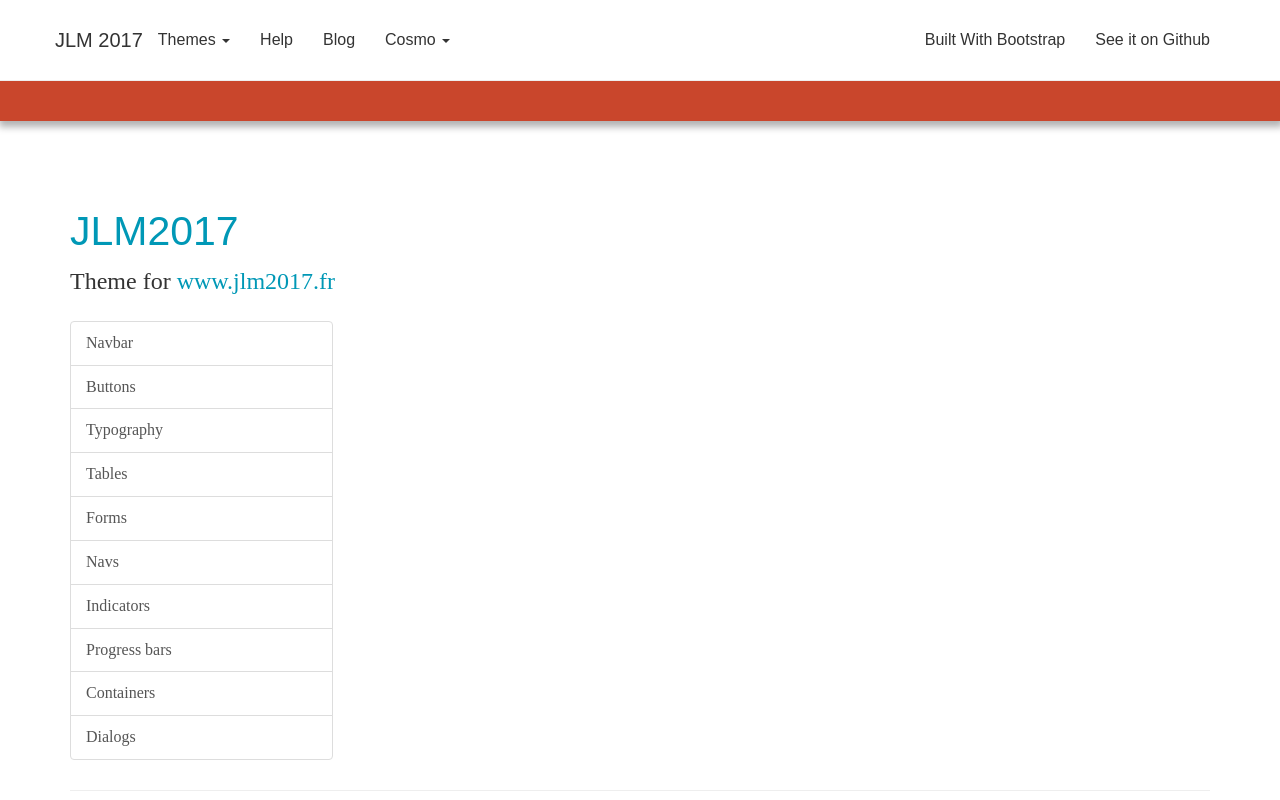
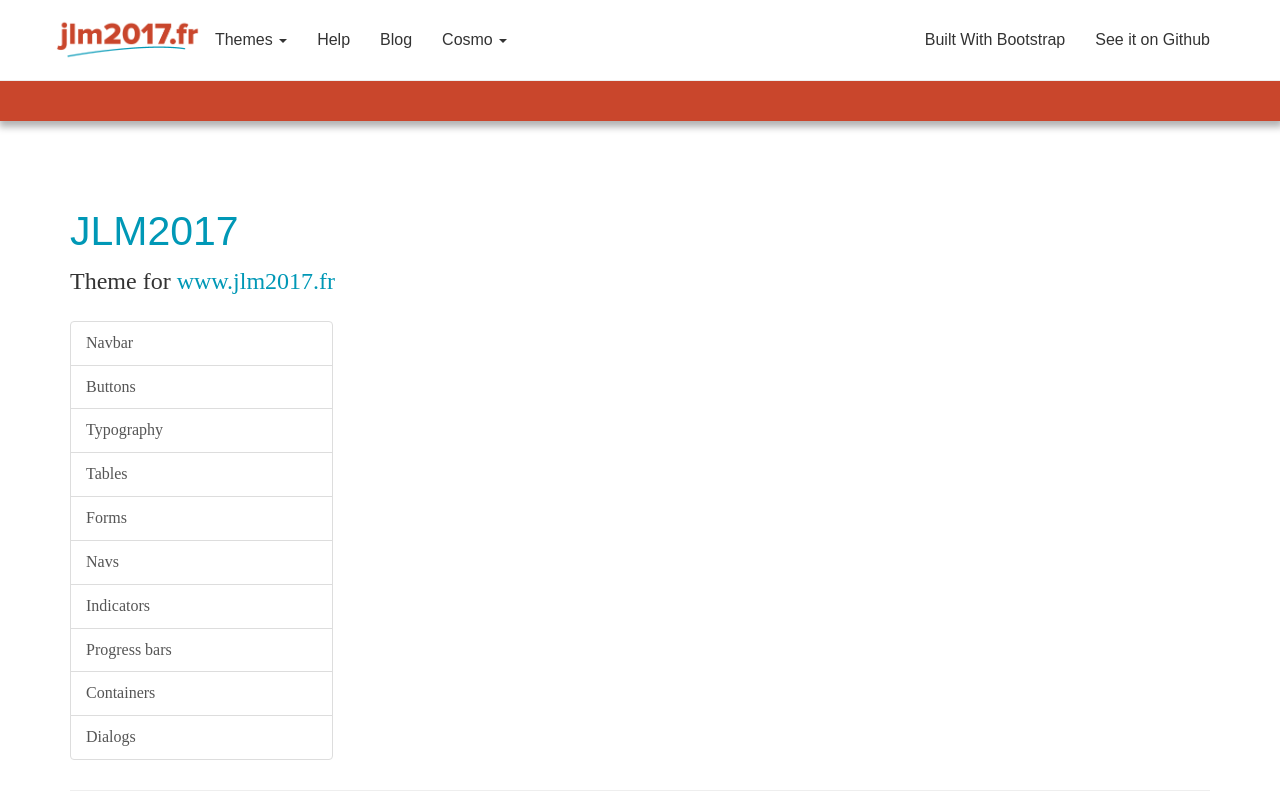
Before and after one commit to lafranceinsoumise/theme, a website: page index.html in a window 1280 px wide. Shown: the top 800 px of the page. Drawn offline with nearby package versions, Linux system fonts and the light colour scheme; a web font is replaced by a local one.

Commit message:
add logo

```diff
--- a/index.html
+++ b/index.html
@@ -16,12 +16,13 @@
     <nav class="navbar navbar-default navbar-static-top">
       <div class="container">
         <div class="navbar-header">
-          <a href="https://github.com/jlm2017/" class="navbar-brand">JLM 2017</a>
-          <button class="navbar-toggle" type="button" data-toggle="collapse" data-target="#navbar-main">
+          <button type="button" class="navbar-toggle collapsed" data-toggle="collapse" data-target="#menu-collapse">
+            <span class="sr-only">Activer la navigation</span>
             <span class="icon-bar"></span>
             <span class="icon-bar"></span>
             <span class="icon-bar"></span>
           </button>
+          <a class="navbar-brand" href="/"><img alt=" " src="images/jlm_2017.png"></a>
         </div>
         <div class="navbar-collapse collapse" id="navbar-main">
           <ul class="nav navbar-nav">
```
Also changed, not shown: images/jlm_2017.png (added).
